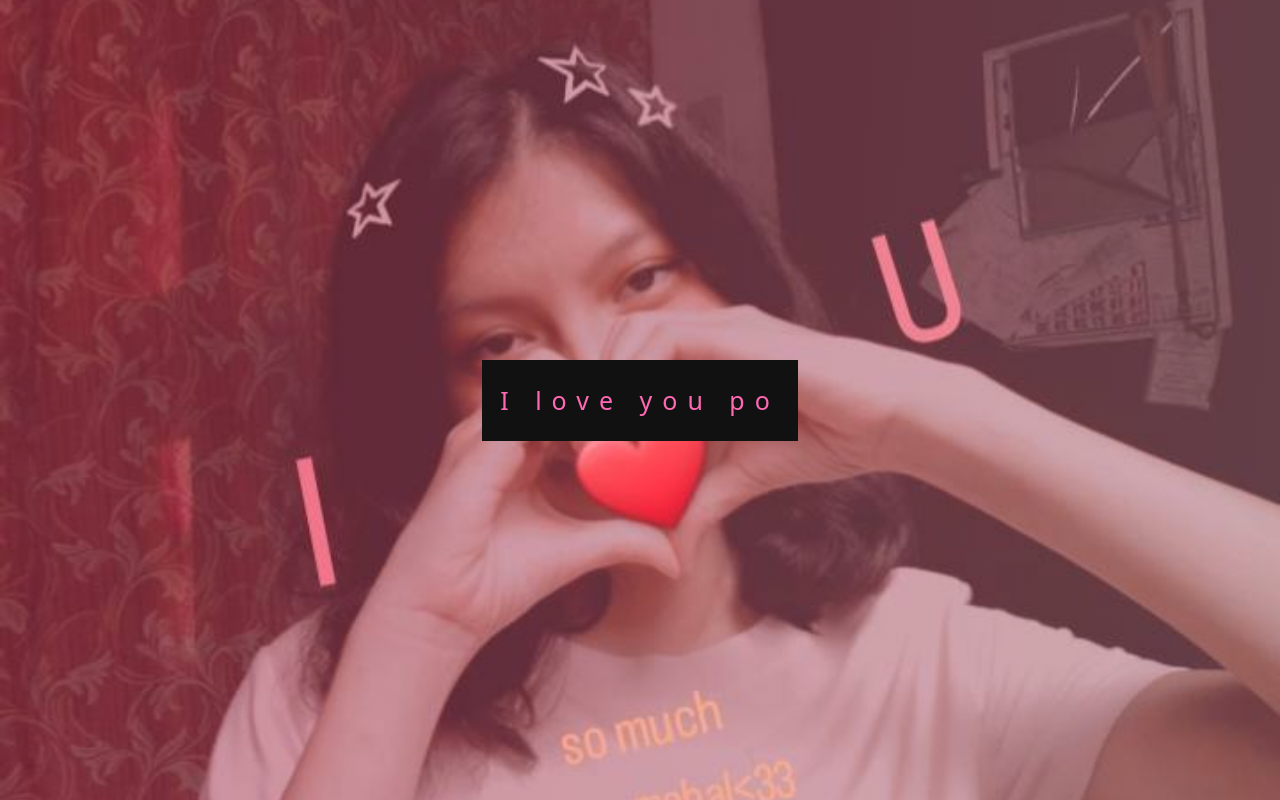
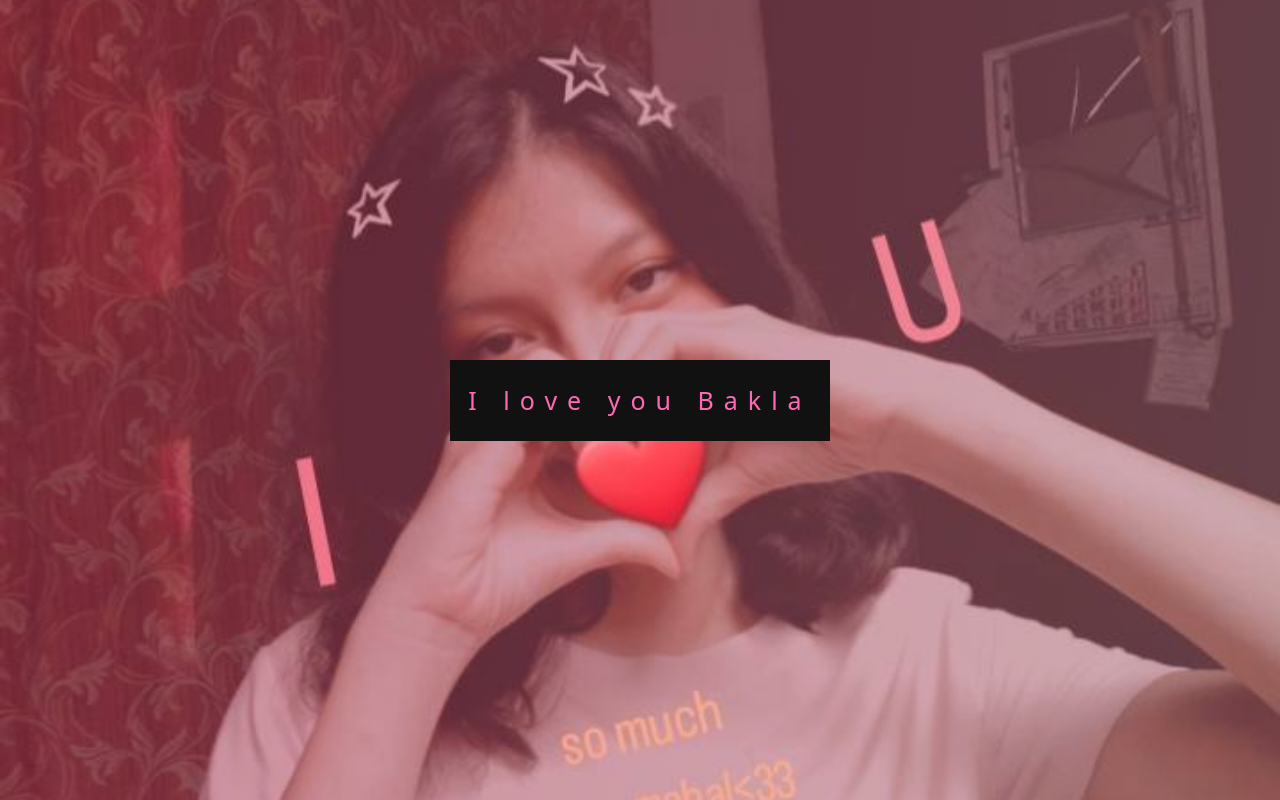
Before and after one commit to maynardrumbaoa/wag__mo__iopen, a plain HTML site: page index.html in a window 1280 px wide. Shown: the part 2314-3114 px from the top of the page. Drawn offline with Linux system fonts and the light colour scheme; a web font is replaced by a local one.

Commit message:
Update index.html

```diff
--- a/index.html
+++ b/index.html
@@ -196,7 +196,7 @@
 
     <div class="bg__four">
       <div class="caption">
-        <span class="border">I love you po</span>
+        <span class="border">I love you Bakla</span>
       </div>
     </div>
   </body>
```
